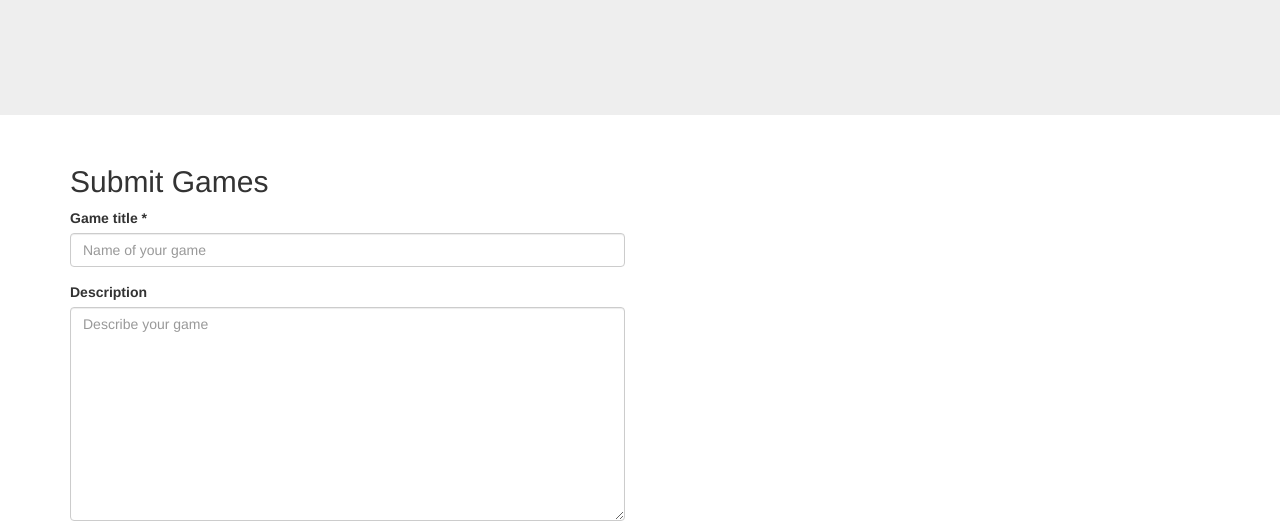
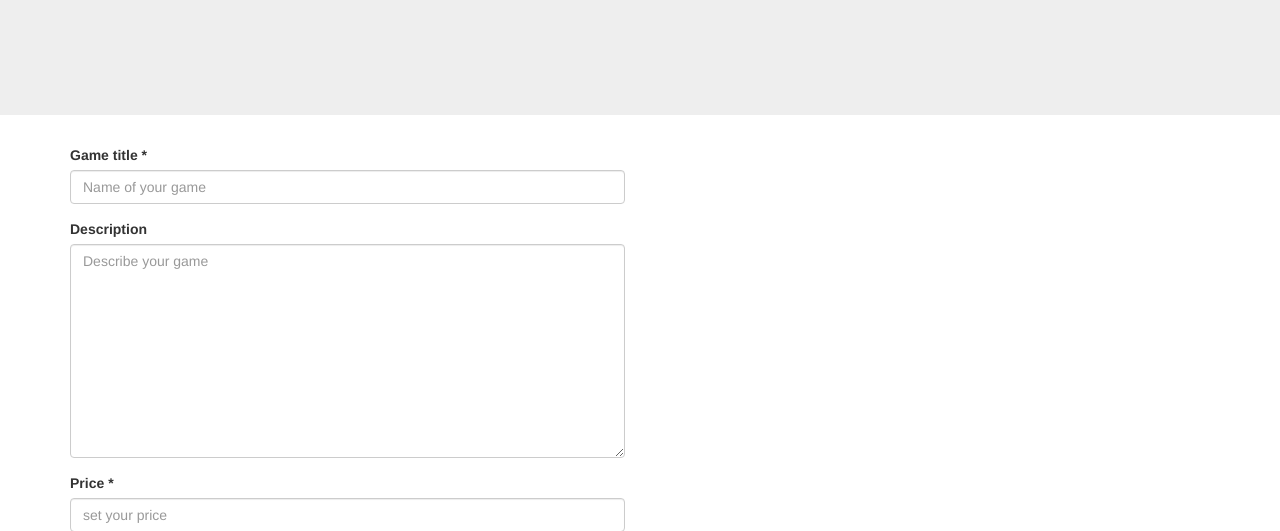
Before and after one commit to emkamal/websoftwaredevaalto, a Django app: template gamemart/gameapp/templates/submit.html in a window 1280 px wide. Shown: the part 51-582 px from the top of the page. Run offline with Django 3.2, Linux system fonts and the light colour scheme; the template is opened without the code that fills it, so the values that code supplies are empty; some libraries are stand-ins or nearby versions.

Commit message:
tid up submit games page

```diff
--- a/gamemart/gameapp/templates/submit.html
+++ b/gamemart/gameapp/templates/submit.html
@@ -3,8 +3,6 @@
 {% block content %}
 
 <div class="container">
-   <h2>Submit Games</h2>
-
     <div class="row">
      <div class="col-md-6 col-sm-6 col-xs-12">
       <form method="post"> {% csrf_token %}
--- a/gamemart/gameapp/views.py
+++ b/gamemart/gameapp/views.py
@@ -250,7 +250,7 @@ def submit(request):
     if form.is_valid():
         form.save()
 
-    return render(request, 'submit.html')
+    return render(request, 'submit.html', {'page_title': 'Submit Games'})
 
 def game_by_id(request, id):
     game = get_object_or_404(Game, id=id)
```
